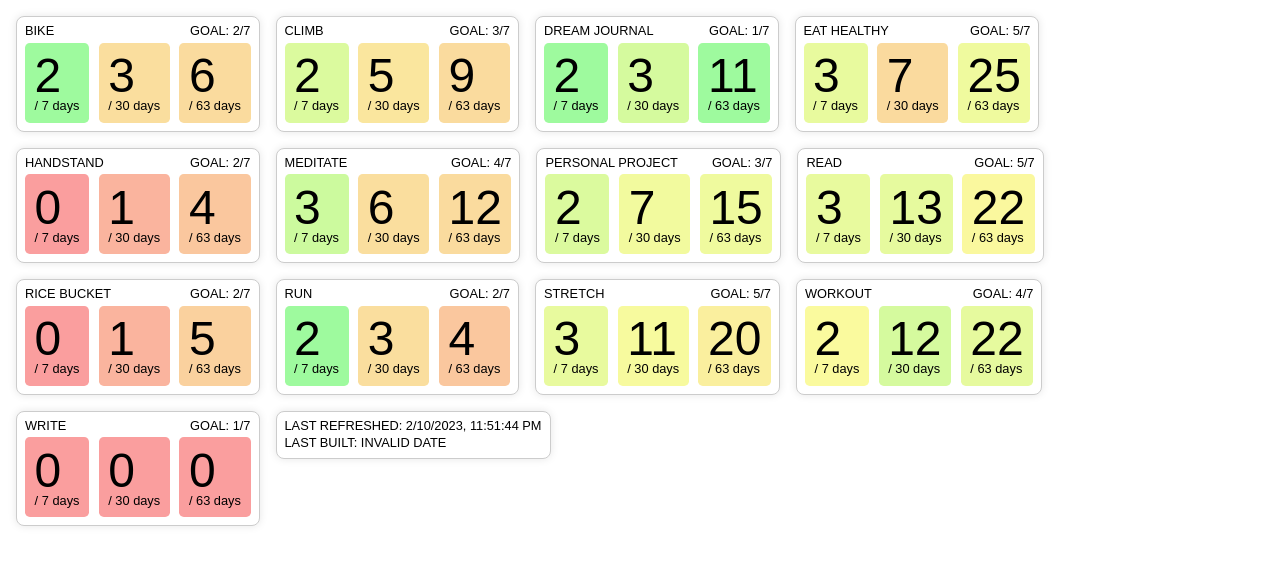
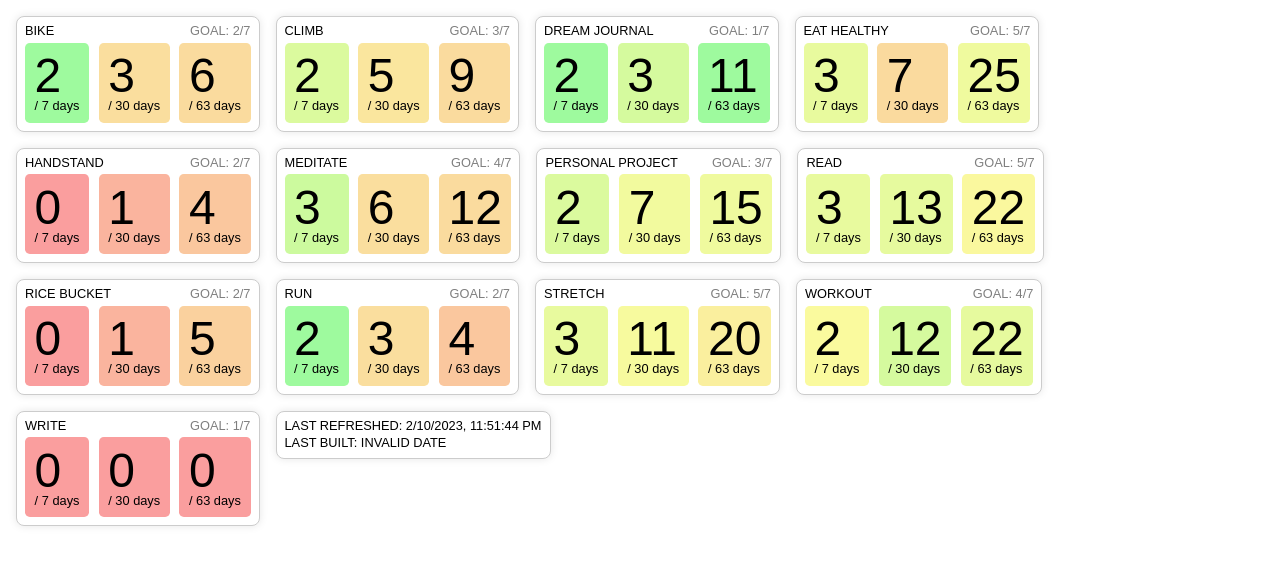
Before and after one commit to pbayer8/notion_habits, a Svelte app: page / in a window 1280 px wide. Shown: the top 564 px of the page. Built offline with nearby package versions, Linux system fonts and the light colour scheme.

Commit message:
style tweak

```diff
--- a/src/App.svelte
+++ b/src/App.svelte
@@ -100,7 +100,7 @@
         <h2 class="main">
           {category}
         </h2>
-        <h2>
+        <h2 class="goal">
           Goal: {targetDaysPerWeek[category] || targetDaysPerWeek.default}/7
         </h2>
       </div>
@@ -176,6 +176,9 @@
     font-size: 0.8rem;
     color: var(--text-color);
   }
+  h2.goal {
+    opacity: 0.5;
+  }
   h3 {
     margin: 0;
     font-size: 3rem;
```
